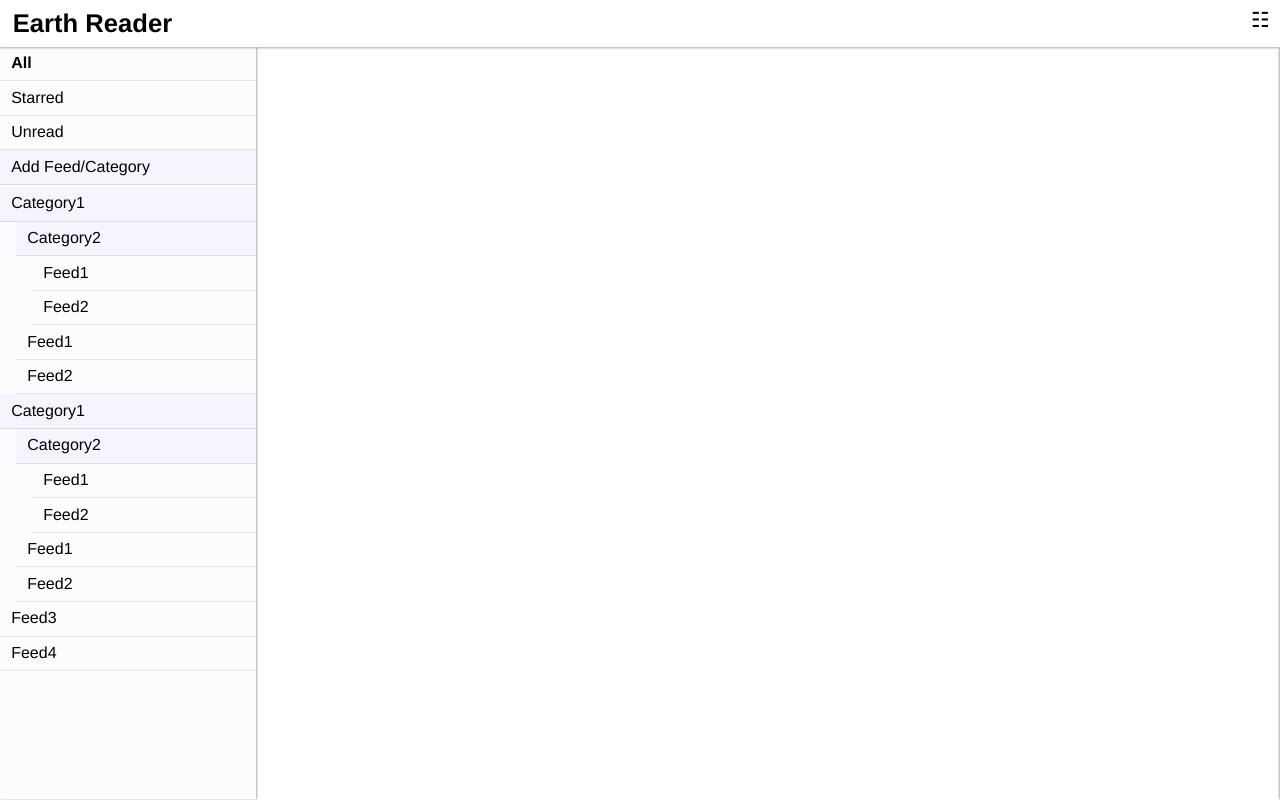
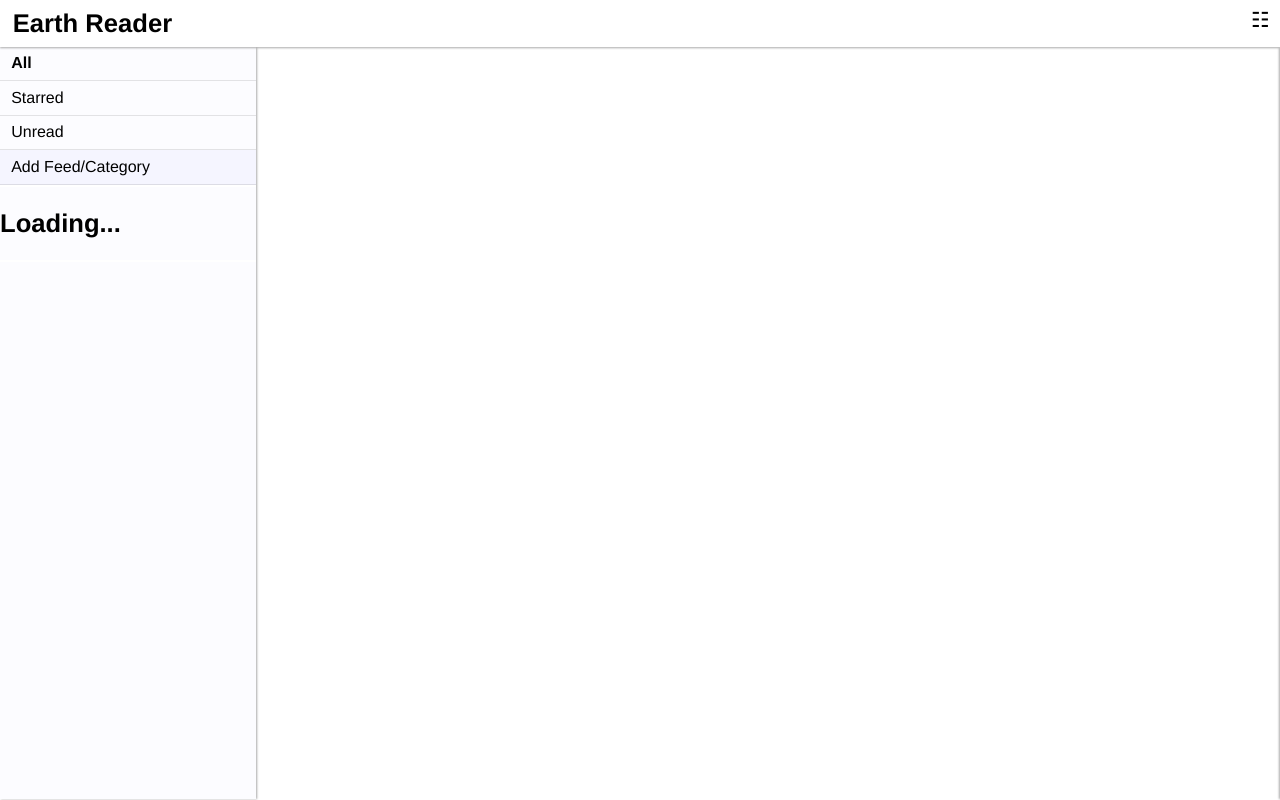
Before and after one commit to earthreader/web, a Flask app: page / in a window 1280 px wide. Run offline with Flask 2, Linux system fonts and the light colour scheme; data that the repository does not hold is empty.

Commit message:
remove html template

```diff
--- a/earthreader/web/templates/index.html
+++ b/earthreader/web/templates/index.html
@@ -41,55 +41,11 @@
 					</li>
 				</ul>
 				<ul class="feedlist">
-					<li class="header">Category1</li>
-					<li class="fold">
-						<ul>
-							<li class="header">Category2</li>
-							<li class="fold">
-								<ul>
-									<li>Feed1</li>
-									<li>Feed2</li>
-								</ul>
-							</li>
-							<li>Feed1</li>
-							<li>Feed2</li>
-						</ul>
-					</li>
-					<li class="header">Category1</li>
-					<li class="fold">
-						<ul>
-							<li class="header">Category2</li>
-							<li class="fold">
-								<ul>
-									<li>Feed1</li>
-									<li>Feed2</li>
-								</ul>
-							</li>
-							<li>Feed1</li>
-							<li>Feed2</li>
-						</ul>
-					</li>
-					<li>Feed3</li>
-					<li>Feed4</li>
+					<h1>Loading...</h1>
 				</ul>
 			</nav>
 			<section role="main">
-				<header>
-					<h2>All</h2>
-				</header>
-				<article>
-					<div class="entry-title">Entry1</div>
-				</article>
-				<article>
-					<div class="entry-title">Entry2</div>
-				</article>
-				<article>
-					<div class="entry-title opened">Entry3</div>
-					<div class="entry-content">
-						<p>Lorem ipsum dolor sit amet, consectetur adipiscing elit. Integer venenatis rhoncus leo, quis vehicula libero facilisis placerat. Morbi ac massa tempus, ultrices odio dapibus, tempor est. Ut tempus metus magna, nec bibendum velit viverra quis. Nam in eros pharetra, tempus eros ut, posuere lorem. Duis suscipit interdum nulla sit amet varius. Curabitur in metus mi. Quisque elementum sit amet ligula at sodales. Donec eleifend adipiscing nunc in posuere. Aenean vel pharetra libero, at facilisis libero. Praesent ut leo eu felis convallis volutpat. Vestibulum blandit ac nisi non tincidunt. Etiam aliquet condimentum nisi eu vulputate. Ut in arcu felis. Proin at purus mattis, iaculis libero vitae, aliquet felis.</p>
-						<p>Pellentesque porttitor, ligula eget venenatis pellentesque, diam quam euismod sapien, at auctor neque urna ac sem. Cras quis volutpat odio. Nunc fermentum odio ut tellus placerat suscipit. Maecenas feugiat sem in sapien pretium, non mattis purus dignissim. Phasellus molestie quam vitae mi lobortis, vel condimentum odio volutpat. Integer vehicula placerat diam, in posuere urna congue a. Suspendisse potenti. Aliquam erat volutpat. Phasellus pharetra, diam sed tristique ornare, velit felis varius dolor, nec sodales quam eros cursus orci. Nam id augue porta, vestibulum quam vel, luctus erat.</p>
-					</div>
-				</article>
+				<h1>Loading...</h1>
 			</section>
 			<section role="complementary">
 				<ul>
```
